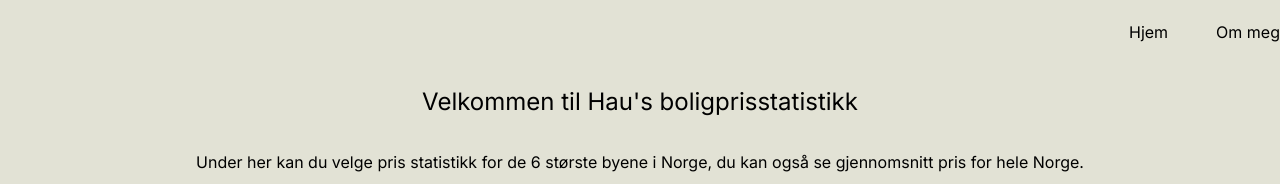
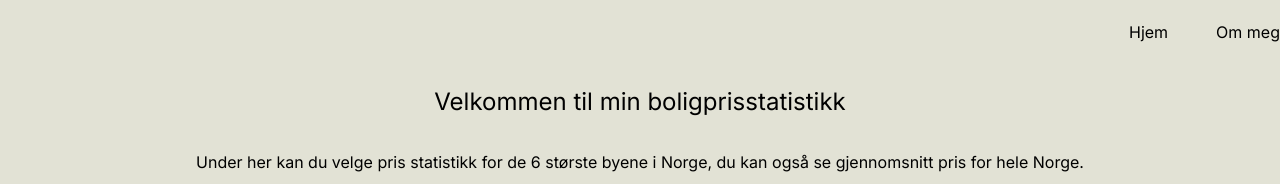
Before and after one commit to HauVu94/fvn-prosjekt, a Next.js app: page / in a window 1280 px wide. Shown: the top 184 px of the page. Built offline with nearby package versions, Linux system fonts and the light colour scheme.

Commit message:
small refactor

```diff
--- a/src/app/page.tsx
+++ b/src/app/page.tsx
@@ -10,7 +10,7 @@ export default async function Home() {
       <Navbar />
 
       <div className="flex items-center justify-center text-2xl  p-4">
-        Velkommen til Hau's boligprisstatistikk
+        Velkommen til min boligprisstatistikk
       </div>
       <div>
         <p className="flex items-center justify-center p-4">
```
